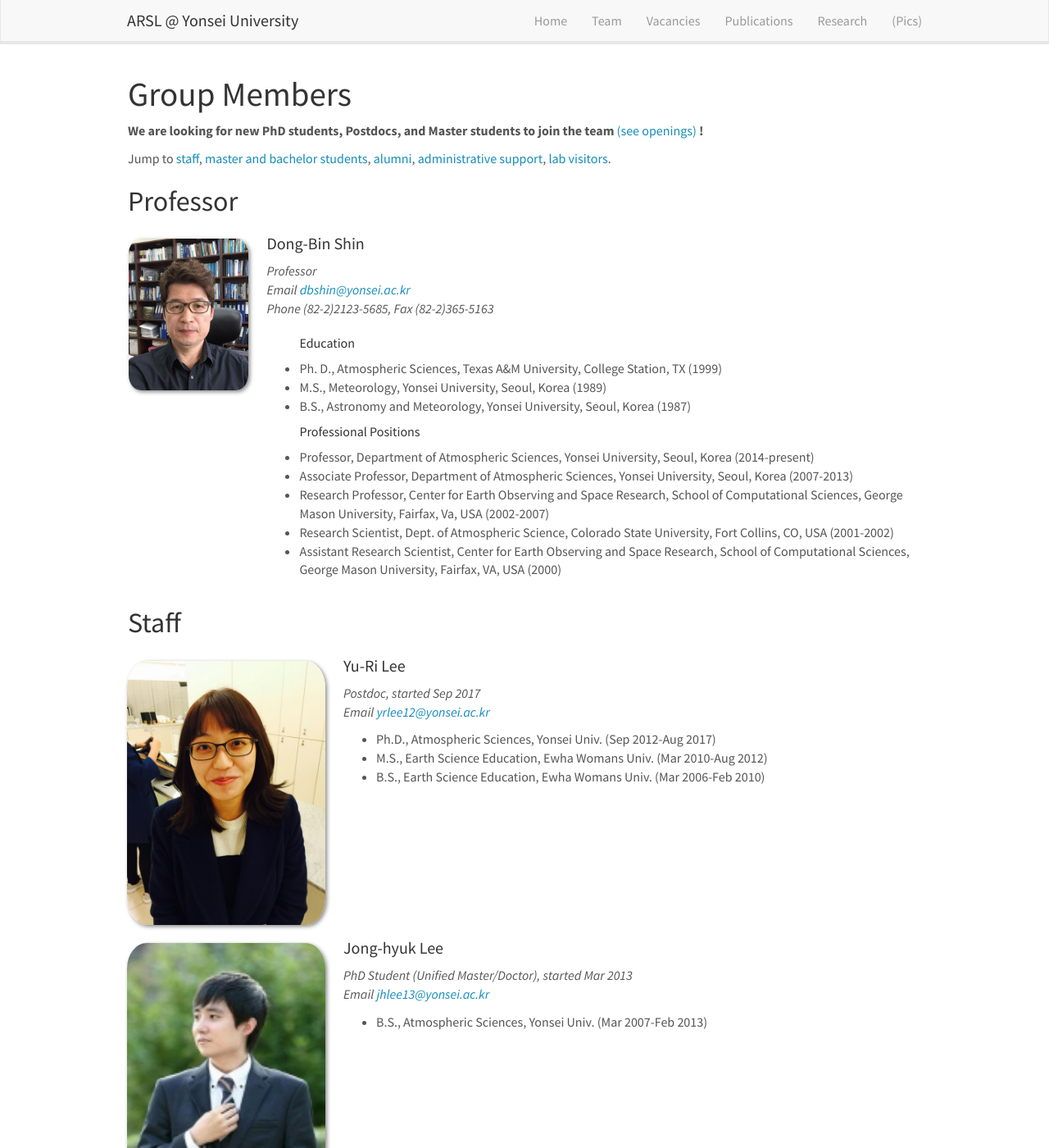
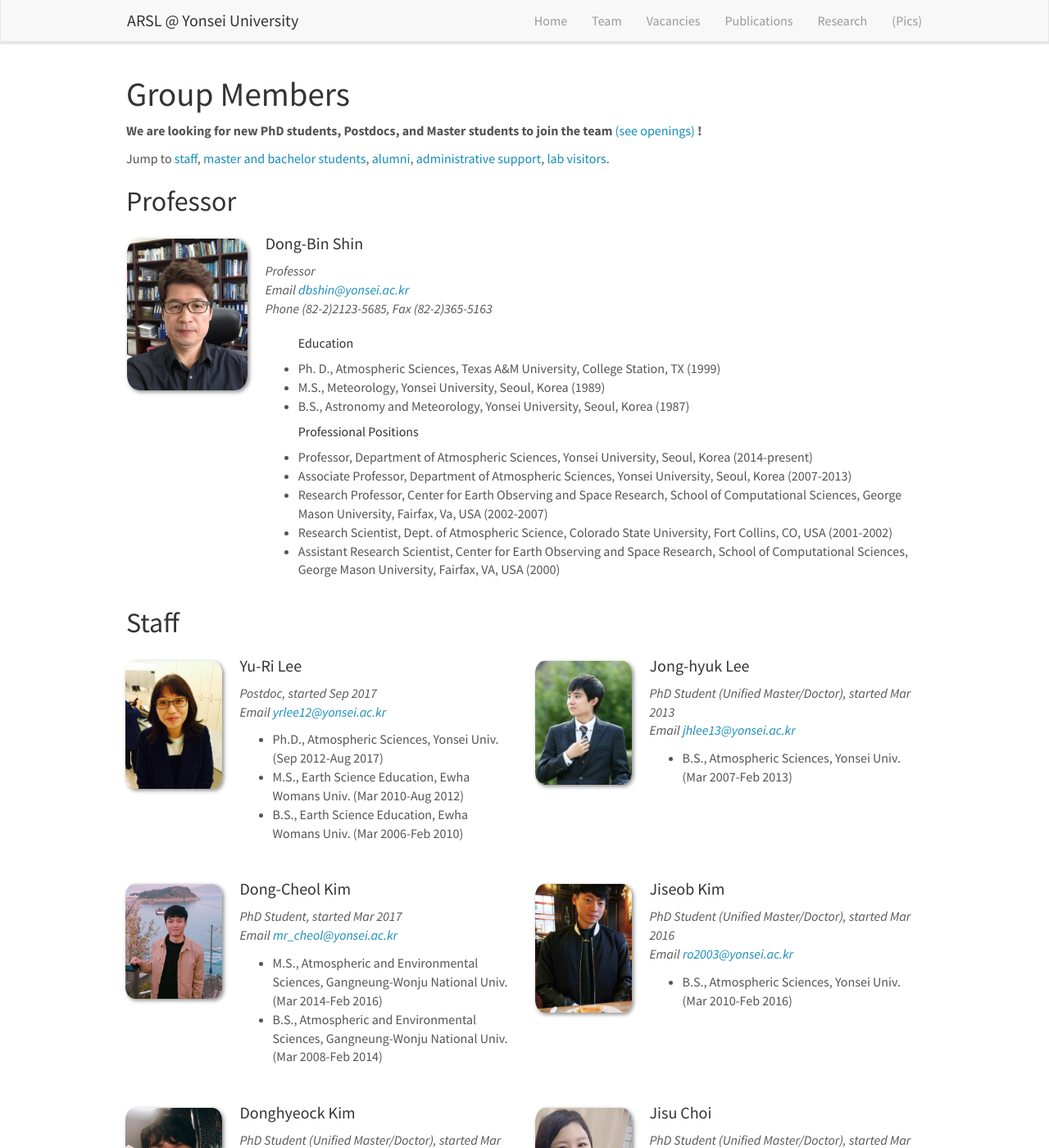
Before and after one commit to roo2003/roo2003.github.io, a Jekyll site: the page built from _pages/team.md, in a window 1280 px wide and 1400 px high. Shown: the whole window at 82% size. Built offline with Jekyll 4.4.1, drawn with Linux system fonts in a browser that asks for light colours; nearby versions of some CDN libraries.

Commit message:
Initial commit of Jekyll blog

```diff
--- a/_pages/team.md
+++ b/_pages/team.md
@@ -69,7 +69,7 @@ Jump to [staff](#staff), [master and bachelor students](#master-and-bachelor-stu
 <div class="row">
 {% endif %}
 
-<div class="col-sm-14 clearfix">
+<div class="col-sm-6 clearfix">
   <img src="{{ site.url }}{{ site.baseurl }}/images/teampic/{{ member.photo }}" class="img-responsive" width="25%" style="float: left" />
   <h4>{{ member.name }}</h4>
   <i>{{ member.info }}<br>
--- a/css/main.scss
+++ b/css/main.scss
@@ -70,7 +70,7 @@ firstp {
 /* Grid overrides */
 .col-sm-1, .col-sm-2, .col-sm-3, .col-sm-5, .col-sm-6,
 .col-sm-7, .col-sm-8, .col-sm-9, .col-sm-10, .col-sm-11, .col-sm-12 {
-	padding-left: 16px;
+	padding-left: 14px;
 	padding-right: 16px;
 }
 
@@ -85,11 +85,6 @@ firstp {
 	padding-right: 6px;
 }
 
-.col-sm-14 {
-	padding-left: 14px;
-	padding-right: 16px;
-}
-
 /* Carusel */
 
 .carousel {
```
